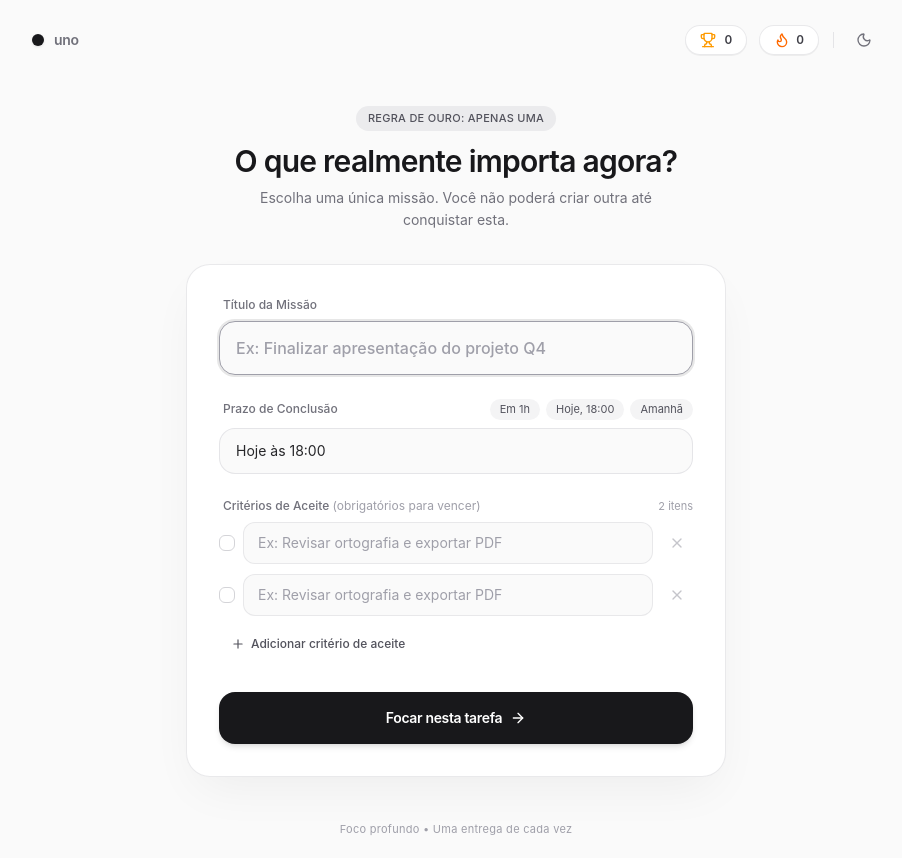
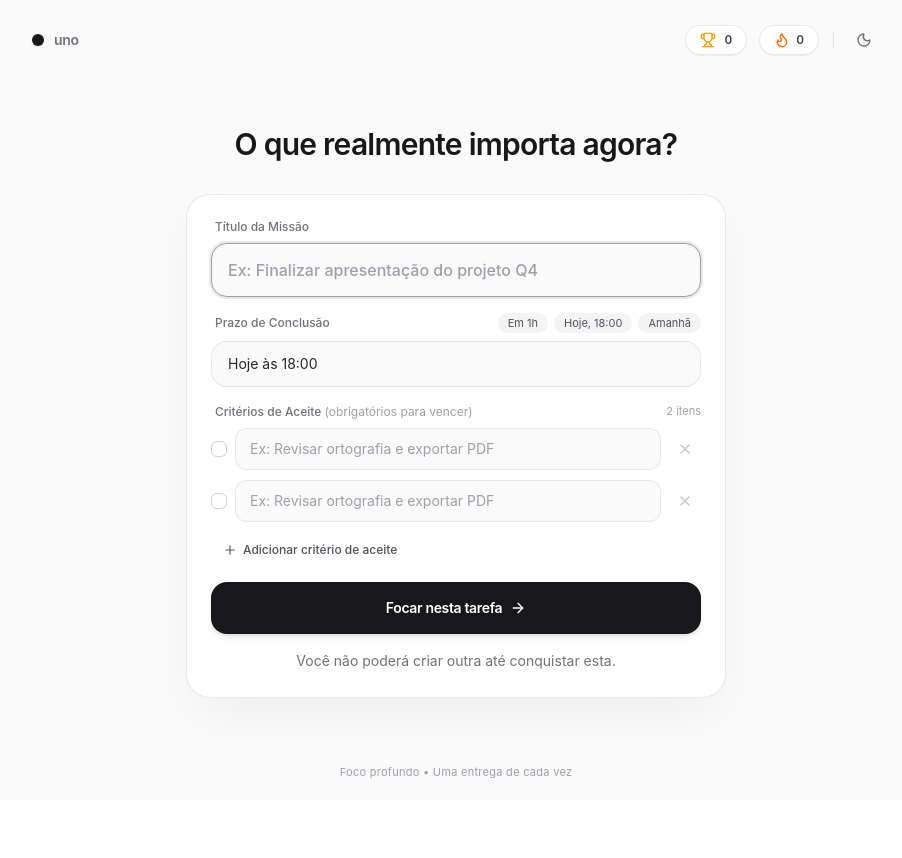
Before and after one commit to allbertuu/uno-web, a Next.js app: page / in a window 1280 px wide. Shown: the whole page, without its empty margins (184-1086 px from the left). After the commit the page ends 800 px from the top, so only its background shows below. Built offline with nearby package versions, Linux system fonts and the light colour scheme.

Commit message:
refactor(page): improve UX of home and form

```diff
--- a/src/app/page.tsx
+++ b/src/app/page.tsx
@@ -249,7 +249,7 @@ export default function App() {
       </header>
 
       {/* ÁREA CENTRAL PRINCIPAL */}
-      <main className="flex flex-1 items-center justify-center px-4 py-6 sm:px-6">
+      <main className="flex flex-1 items-center justify-center px-4 py-3 sm:px-6">
         <div className="w-full max-w-135">
           {/* =========================================================
               VISÃO 1: CRIAÇÃO DA ÚNICA TAREFA
@@ -257,18 +257,11 @@ export default function App() {
           {view === "create" && (
             <section className="animate-uno-fade">
               <div className="mb-8 text-center">
-                <span className="mb-3 inline-block rounded-full bg-zinc-200/70 px-3 py-1 text-[11px] font-medium tracking-wide text-zinc-600 uppercase dark:bg-zinc-800/80 dark:text-zinc-400">
-                  Regra de Ouro: Apenas Uma
-                </span>
                 <h1 className="text-2xl font-semibold tracking-tight text-zinc-900 sm:text-3xl dark:text-white">
                   {isEditing
                     ? "Ajustar sua missão atual"
                     : "O que realmente importa agora?"}
                 </h1>
-                <p className="mx-auto mt-2 max-w-md text-sm leading-relaxed text-zinc-500 dark:text-zinc-400">
-                  Escolha uma única missão. Você não poderá criar outra até
-                  conquistar esta.
-                </p>
               </div>
 
               <form
@@ -276,7 +269,7 @@ export default function App() {
                   e.preventDefault();
                   handleCreateSubmit();
                 }}
-                className="space-y-6 rounded-3xl border border-zinc-200/80 bg-white p-6 shadow-[0_20px_50px_-12px_rgba(0,0,0,0.06)] sm:p-8 dark:border-zinc-800/90 dark:bg-[#141417] dark:shadow-[0_20px_50px_-12px_rgba(0,0,0,0.45)]"
+                className="space-y-4 rounded-3xl border border-zinc-200/80 bg-white p-4 shadow-[0_20px_50px_-12px_rgba(0,0,0,0.06)] sm:p-6 dark:border-zinc-800/90 dark:bg-[#141417] dark:shadow-[0_20px_50px_-12px_rgba(0,0,0,0.45)]"
               >
                 {/* Título */}
                 <div>
@@ -405,7 +398,7 @@ export default function App() {
                 )}
 
                 {/* Ações do Formulário */}
-                <div className="flex flex-col gap-2 pt-2">
+                <div className="flex flex-col gap-2">
                   <button
                     type="submit"
                     className="flex w-full cursor-pointer items-center justify-center gap-2 rounded-2xl bg-zinc-900 px-6 py-4 text-sm font-semibold tracking-tight text-white shadow-md transition-all hover:bg-zinc-800 hover:shadow-lg active:scale-[0.99] dark:bg-white dark:text-zinc-950 dark:hover:bg-zinc-100"
@@ -415,6 +408,12 @@ export default function App() {
                     </span>
                     <ArrowRight className="h-4 w-4" />
                   </button>
+
+                  {!isEditing && (
+                    <p className="mx-auto mt-2 max-w-md text-sm leading-relaxed text-zinc-500 dark:text-zinc-400">
+                      Você não poderá criar outra até conquistar esta.
+                    </p>
+                  )}
 
                   {isEditing && (
                     <button
```
